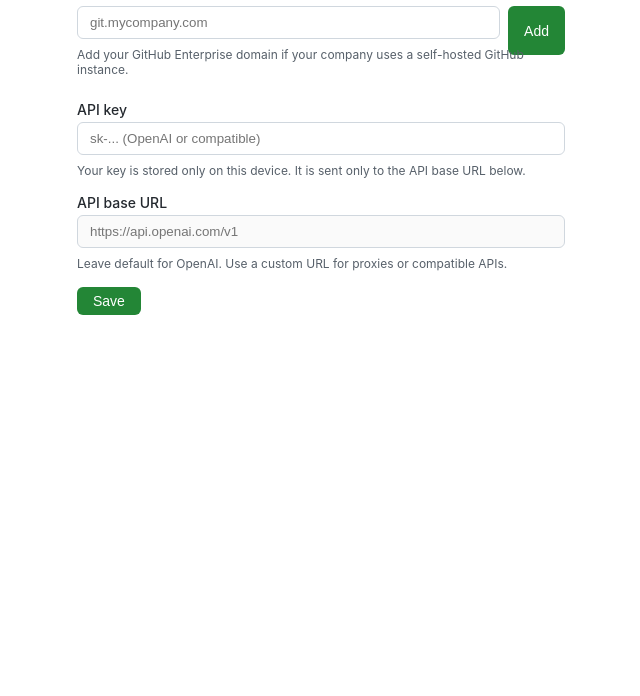
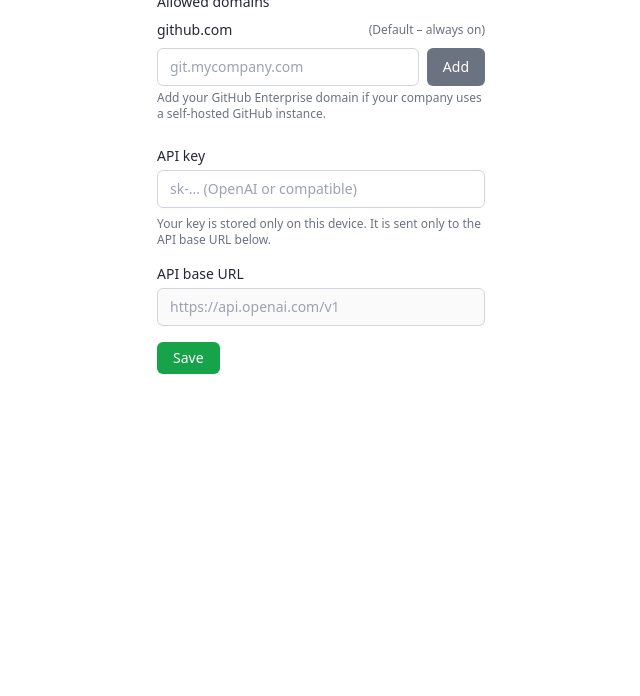
Before and after one commit to nasserahmed009/polite-reviews, a browser extension: page src/options/options.html in a window 1280 px wide. Shown: the part 104-800 px from the top of the page, without its empty margins (319-959 px from the left). Drawn offline with Linux system fonts and the light colour scheme.

Commit message:
Add initial project setup with Tailwind CSS integration. Created package.json, package-lock.json, and .gitignore files. Added Tailwind configuration and bundled CSS for styling. Included logo asset and updated options.html for new layout and design.

```diff
--- /dev/null
+++ b/src/options/options.css
@@ -0,0 +1,21 @@
+@tailwind base;
+@tailwind components;
+@tailwind utilities;
+
+@layer components {
+  .status {
+    @apply mt-4 text-[13px];
+  }
+  .status.success {
+    @apply text-green-700;
+  }
+  .status.error {
+    @apply text-red-600;
+  }
+  .domain-row {
+    @apply flex items-center gap-2 mb-1.5;
+  }
+  .domain-name {
+    @apply flex-1;
+  }
+}
--- a/src/options/options.html
+++ b/src/options/options.html
@@ -4,177 +4,87 @@
     <meta charset="UTF-8" />
     <meta name="viewport" content="width=device-width, initial-scale=1.0" />
     <title>Polite Reviews – Options</title>
-    <style>
-      body {
-        font-family:
-          -apple-system, BlinkMacSystemFont, "Segoe UI", Helvetica, Arial,
-          sans-serif;
-        font-size: 14px;
-        width: 360px;
-        max-width: 100%;
-        margin: 0 auto;
-        padding: 16px;
-        color: #24292f;
-        box-sizing: border-box;
-      }
-      @media (min-width: 400px) {
-        body {
-          width: 100%;
-          max-width: 520px;
-          margin: 24px auto;
-          padding: 0 16px;
-        }
-      }
-      h1 {
-        font-size: 16px;
-        margin: 0 0 12px 0;
-      }
-      label {
-        display: block;
-        margin-bottom: 4px;
-        font-weight: 500;
-      }
-      input[type="password"],
-      input[type="url"] {
-        width: 100%;
-        padding: 8px 12px;
-        margin-bottom: 16px;
-        border: 1px solid #d0d7de;
-        border-radius: 6px;
-        box-sizing: border-box;
-      }
-      button {
-        padding: 6px 16px;
-        font-size: 14px;
-        background: #238636;
-        color: #fff;
-        border: none;
-        border-radius: 6px;
-        cursor: pointer;
-      }
-      button:hover {
-        background: #2ea043;
-      }
-      .hint {
-        font-size: 12px;
-        color: #57606a;
-        margin-top: -8px;
-        margin-bottom: 16px;
-      }
-      .status {
-        margin-top: 16px;
-        font-size: 13px;
-      }
-      .status.success {
-        color: #1a7f37;
-      }
-      .status.error {
-        color: #cf222e;
-      }
-      .domains-section {
-        margin-bottom: 24px;
-      }
-      .domain-row {
-        display: flex;
-        align-items: center;
-        gap: 8px;
-        margin-bottom: 6px;
-      }
-      .domain-row .domain-name {
-        flex: 1;
-      }
-      .domain-default {
-        color: #57606a;
-        font-size: 12px;
-        margin-left: 4px;
-      }
-      .domain-list {
-        margin: 8px 0 12px 0;
-      }
-      .domain-add {
-        display: flex;
-        gap: 8px;
-        margin-top: 8px;
-      }
-      .domain-add input {
-        margin-bottom: 0;
-      }
-      button.secondary {
-        background: #848d97;
-      }
-      button.secondary:hover {
-        background: #6e7681;
-      }
-      input[type="text"] {
-        width: 100%;
-        padding: 8px 12px;
-        margin-bottom: 16px;
-        border: 1px solid #d0d7de;
-        border-radius: 6px;
-        box-sizing: border-box;
-      }
-    </style>
+    <link href="options.bundle.css" rel="stylesheet" />
   </head>
-  <body>
-    <h1>Polite GitHub Review Comments</h1>
+  <body
+    class="w-[360px] font-sans text-sm mx-auto p-4 text-[#24292f] box-border min-w-0 md:mx-auto md:my-6 md:px-4"
+  >
+    <div class="flex items-center gap-x-2 mb-2">
+      <img
+        src="./logo.png"
+        width="48"
+        height="48"
+        alt="Polite Reviews"
+        class="shrink-0"
+      />
+      <h1 class="text-base font-semibold">Github PR (Polite Reviews)</h1>
+    </div>
 
-    <section class="domains-section" aria-labelledby="domains-heading">
-      <h2 id="domains-heading" style="font-size: 14px; margin: 0 0 8px 0">
+    <section class="mb-6" aria-labelledby="domains-heading">
+      <h2 id="domains-heading" class="text-sm font-medium m-0 mb-2">
         Allowed domains
       </h2>
-      <div class="domain-row">
-        <span class="domain-name" id="defaultDomain">github.com</span>
-        <span class="domain-default" aria-hidden="true"
+      <div class="flex items-center gap-2 mb-1.5">
+        <span id="defaultDomain" class="flex-1">github.com</span>
+        <span class="text-gray-500 text-xs ml-1" aria-hidden="true"
           >(Default – always on)</span
         >
       </div>
-      <div id="customDomainsList" class="domain-list" role="list"></div>
-      <div class="domain-add">
+      <div id="customDomainsList" class="my-2" role="list"></div>
+      <div class="flex gap-2 mt-2">
         <input
           type="text"
           id="newDomain"
           placeholder="git.mycompany.com"
           aria-label="Add custom domain"
+          class="w-full py-2 px-3 mb-0 border border-gray-300 rounded-md box-border flex-1"
         />
-        <button type="button" id="addDomain">Add</button>
+        <button
+          type="button"
+          id="addDomain"
+          class="py-1.5 px-4 text-sm bg-gray-500 text-white border-0 rounded-md cursor-pointer hover:bg-gray-600 shrink-0"
+        >
+          Add
+        </button>
       </div>
-      <p class="hint">
+      <p class="text-xs text-gray-500 mb-4 mt-1">
         Add your GitHub Enterprise domain if your company uses a self-hosted
         GitHub instance.
       </p>
-      <p
-        id="domainStatus"
-        class="status"
-        aria-live="polite"
-        style="margin-top: 8px"
-      ></p>
+      <p id="domainStatus" class="text-[13px] mt-2" aria-live="polite"></p>
     </section>
 
-    <label for="apiKey">API key</label>
+    <label for="apiKey" class="block mb-1 font-medium">API key</label>
     <input
       type="password"
       id="apiKey"
       placeholder="sk-... (OpenAI or compatible)"
       autocomplete="off"
+      class="w-full py-2 px-3 mb-4 border border-gray-300 rounded-md box-border"
     />
-    <p class="hint">
+    <p class="text-xs text-gray-500 -mt-2 mb-4">
       Your key is stored only on this device. It is sent only to the API base
       URL below.
     </p>
 
-    <label for="apiBaseUrl">API base URL</label>
+    <label for="apiBaseUrl" class="block mb-1 font-medium">API base URL</label>
     <input
       type="url"
       id="apiBaseUrl"
       placeholder="https://api.openai.com/v1"
       disabled
+      class="w-full py-2 px-3 mb-4 border border-gray-300 rounded-md box-border cursor-not-allowed"
     />
 
-    <p class="hint">
-      Leave default for OpenAI. Use a custom URL for proxies or compatible APIs.
-    </p>
-    <button id="save">Save</button>
-    <p id="status" class="status" aria-live="polite"></p>
+    <button
+      id="save"
+      class="py-1.5 px-4 text-sm bg-green-600 transition-colors text-white border-0 rounded-md cursor-pointer hover:bg-green-700"
+    >
+      Save
+    </button>
+
+    <p id="status" class="mt-4 text-[13px]" aria-live="polite"></p>
+
     <script src="options.js"></script>
   </body>
 </html>
--- a/src/options/options.js
+++ b/src/options/options.js
@@ -41,8 +41,8 @@
       name.textContent = domain;
       const removeBtn = document.createElement('button');
       removeBtn.type = 'button';
-      removeBtn.className = 'secondary';
-      removeBtn.textContent = 'Remove';
+      removeBtn.className = 'text-xs';
+      removeBtn.textContent = '❌';
       removeBtn.addEventListener('click', function () {
         removeDomain(domain);
       });
--- /dev/null
+++ b/tailwind.config.js
@@ -0,0 +1,8 @@
+/** @type {import('tailwindcss').Config} */
+module.exports = {
+  content: ["./src/options/**/*.{html,js}"],
+  theme: {
+    extend: {},
+  },
+  plugins: [],
+};
```
Also changed, not shown: package.json (added, +10 -0 lines), src/options/logo.png (added), src/options/options.bundle.css (added), 2 other files.
